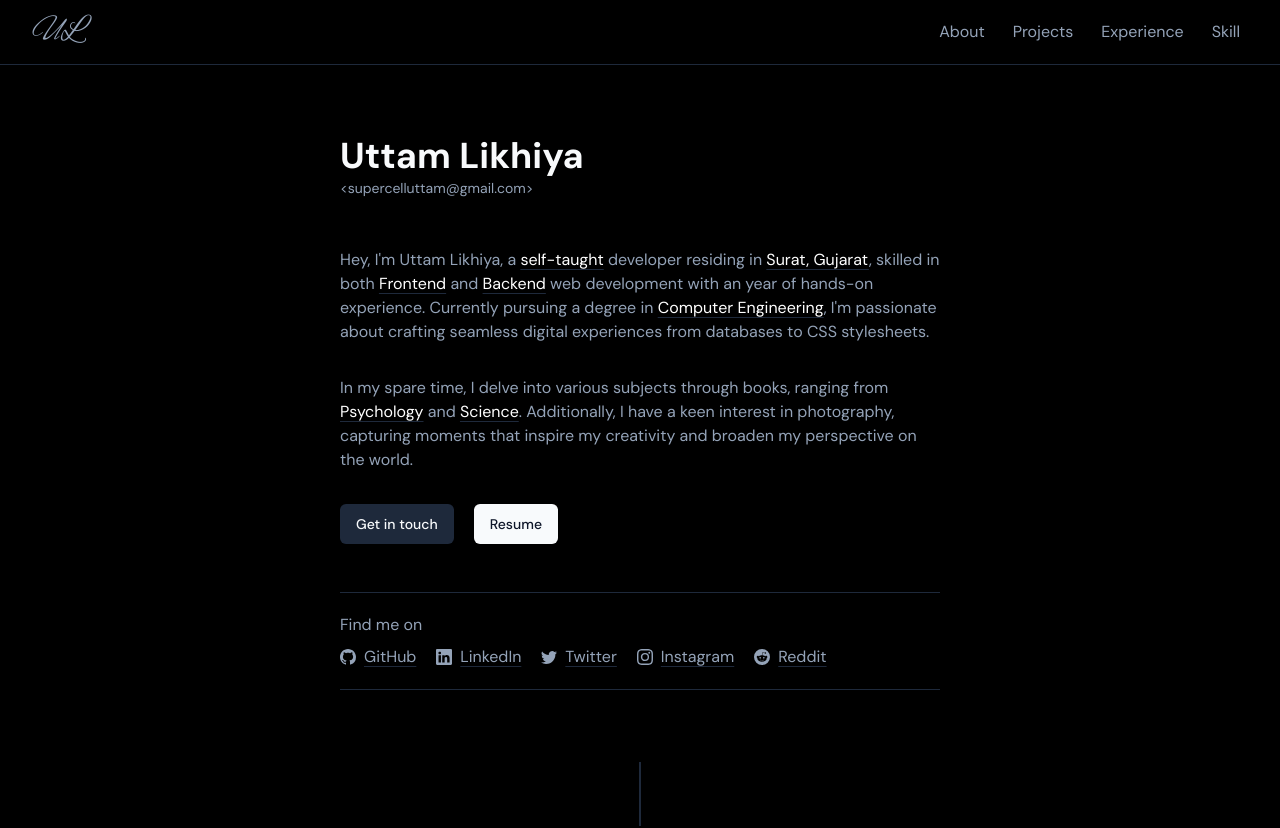
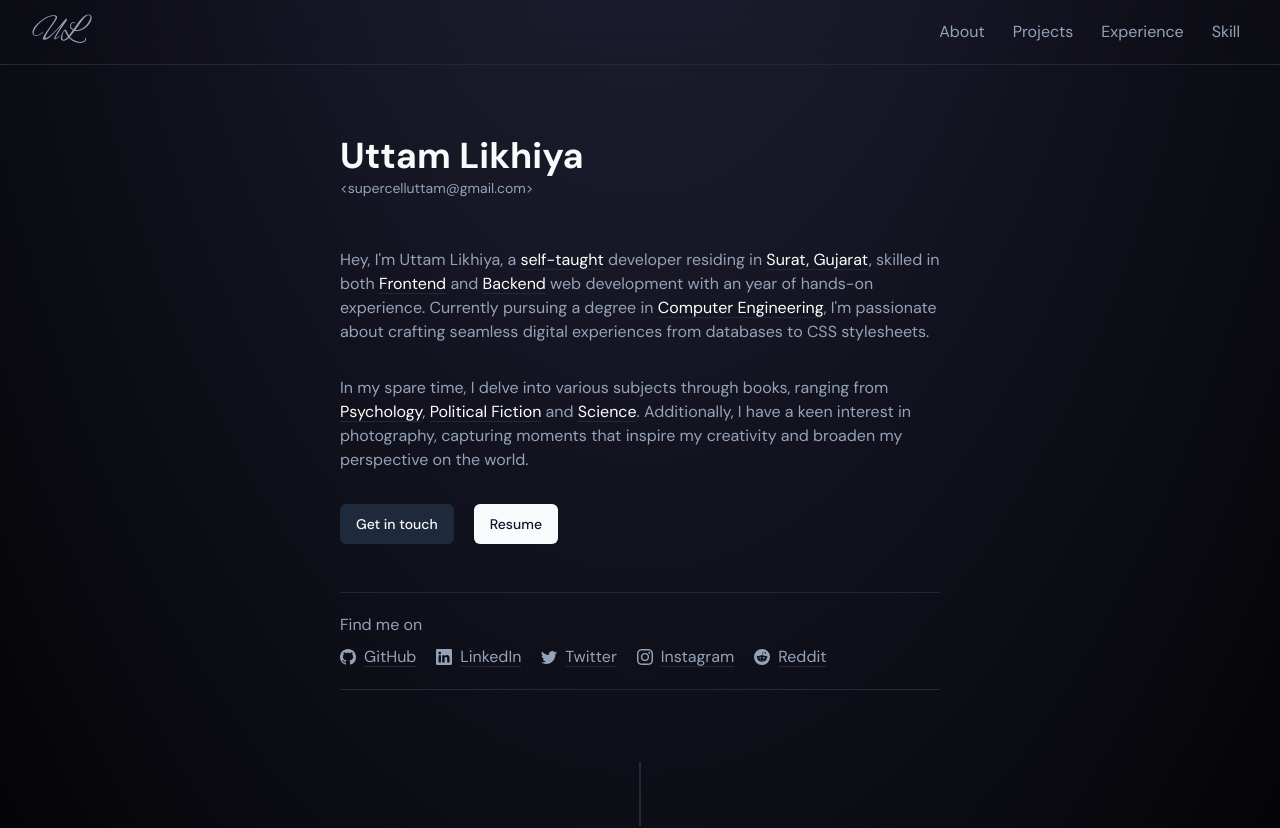
Before and after one commit to uttam-li/portfolio, a Next.js app: page / in a window 1280 px wide. Shown: the top 828 px of the page. Built offline with nearby package versions, Linux system fonts and the light colour scheme.

Commit message:
repeated span and background change

```diff
--- a/app/layout.tsx
+++ b/app/layout.tsx
@@ -24,7 +24,7 @@ export default function RootLayout({
 }>) {
   return (
     <html lang="en" className="dark !scroll-smooth">
-      <body className={`${dmsans.className} flex flex-col items-center justify-center relative bg-black`}>
+      <body className={`${dmsans.className} flex flex-col items-center justify-center relative bg-black bg-[radial-gradient(ellipse_80%_80%_at_50%_-20%,rgba(120,119,198,0.3),rgba(255,255,255,0))]`}>
         {/* <div className="fixed inset-0 bg-[linear-gradient(to top left,#152331,#000000)] bg- z-[-1]"/> */}
         {/* <div className="absolute top-0 z-[-2] bg-neutral-950 bg-[radial-gradient(ellipse_80%_80%_at_50%_-20%,rgba(120,119,198,0.3),rgba(255,255,255,0))]"></div> */}
         <Header />
--- a/components/about.tsx
+++ b/components/about.tsx
@@ -8,6 +8,13 @@ import Link from "next/link";
 import { downloadResume } from "@/lib/utils";
 
 export default function About() {
+
+  const UnderlinedText = ({ children }: { children: React.ReactNode }) => (
+    <span className="text-white underline decoration-muted hover:decoration-white underline-offset-4 transition-all">
+      {children}
+    </span>
+  );
+
   return (
     <motion.main
       className="md:w-[41rem] m-auto px-7 py-10 mt-24"
@@ -34,17 +41,18 @@ export default function About() {
       // transition={{delay: 0.8}}
       >
         <motion.p
-          className="mb-8 transition-all"
+          className="mb-8"
           initial={{ opacity: 0, y: 10 }}
           animate={{ opacity: 1, y: 0 }}
           transition={{ delay: 0.3 }}
-        >Hey, I&apos;m Uttam Likhiya, a <span className="text-white underline decoration-muted hover:decoration-white underline-offset-4">self-taught</span> developer residing in <span className="text-white underline decoration-muted hover:decoration-white underline-offset-4">Surat, Gujarat</span>, skilled in both <span className="text-white underline decoration-muted hover:decoration-white underline-offset-4">Frontend</span> and <span className="text-white underline decoration-muted hover:decoration-white underline-offset-4">Backend</span> web development with an year of hands-on experience. Currently pursuing a degree in <span className="text-white underline decoration-muted hover:decoration-white underline-offset-4">Computer Engineering</span>, I&apos;m passionate about crafting seamless digital experiences from databases to CSS stylesheets.</motion.p>
+        >Hey, I&apos;m Uttam Likhiya, a <UnderlinedText>self-taught</UnderlinedText> developer residing in <UnderlinedText>Surat, Gujarat</UnderlinedText>, skilled in both <UnderlinedText>Frontend</UnderlinedText> and <UnderlinedText>Backend</UnderlinedText> web development with an year of hands-on experience. Currently pursuing a degree in <UnderlinedText>Computer Engineering</UnderlinedText>, I&apos;m passionate about crafting seamless digital experiences from databases to CSS stylesheets.</motion.p>
 
         <motion.p
+          className="transition-all"
           initial={{ opacity: 0, y: 10 }}
           animate={{ opacity: 1, y: 0 }}
           transition={{ delay: 0.4 }}
-        >In my spare time, I delve into various subjects through books, ranging from <span className="text-white underline decoration-muted hover:decoration-white underline-offset-4">Psychology</span> and <span className="text-white underline decoration-muted hover:decoration-white underline-offset-4">Science</span>. Additionally, I have a keen interest in photography, capturing moments that inspire my creativity and broaden my perspective on the world.</motion.p>
+        >In my spare time, I delve into various subjects through books, ranging from <UnderlinedText>Psychology</UnderlinedText>, <UnderlinedText>Political Fiction</UnderlinedText> and <UnderlinedText>Science</UnderlinedText>. Additionally, I have a keen interest in photography, capturing moments that inspire my creativity and broaden my perspective on the world.</motion.p>
       </motion.article>
       <motion.div
         className="inline-block"
```
